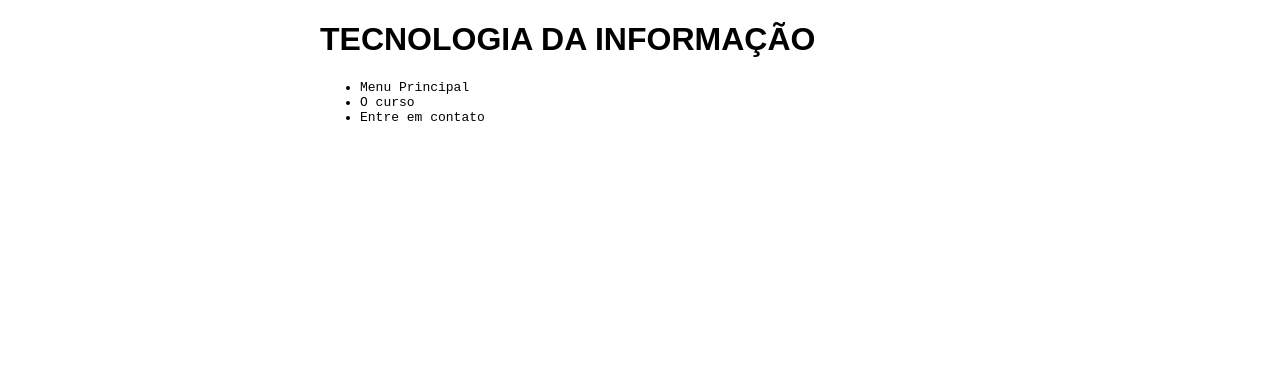
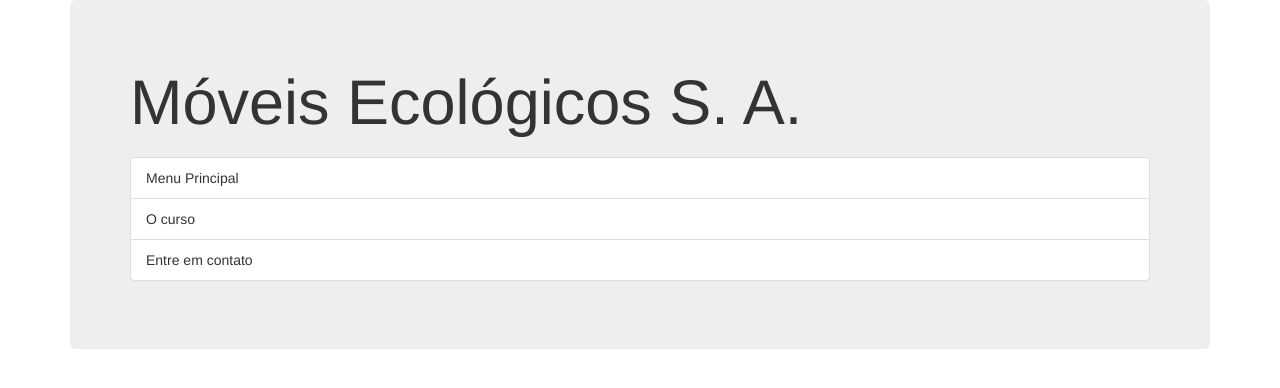
Before and after one commit to leonmax1717/tecinfo, a plain HTML site: page index.html in a window 1280 px wide. Drawn offline with nearby package versions, Linux system fonts and the light colour scheme.

Commit message:
novo index.html

```diff
--- a/estilo.css
+++ /dev/null
@@ -1,11 +0,0 @@
-h1{
-	font-family: sans-serif;
-}
-
-li{
-	font-family: monospace;
-}
-body{
-	width: 50%;
-	margin: auto;
-}
--- a/index.html
+++ b/index.html
@@ -1,23 +1,34 @@
 <!DOCTYPE html>
 <html>
 <head>
+	<!--tags meta ...-->
+	<link rel="stylesheet" href="estilo.css">
 	<meta charset="utf-8"/>
 	<meta name="description" content="TECINFO">
-	<meta name="keywords" content="TECNOLOGIA DA INFROMAÇÃO">
-	<!--- tags meta, link e title--->
-	<script src="principal.js"></script>
-	<link rel="stylesheet" href="estilo.css">
+	<meta name="keywords" content="TECNOLOGIA DA INFORMAÇÃO">
+	<script type="principal.js"></script>
+	<link rel="stylesheet" href="http://netdna.bootstrapcdn.com/bootstrap/3.1.1/css/bootstrap.min.css">
 	<title>Curso Tecinfo</title>
+
 </head>
 
 <body onload="trocaBanner();">
-	<!-- tag h1 -->
-	<h1>TECNOLOGIA DA INFORMAÇÃO</h1>
-	<ul>
-		<li>Menu Principal</li>
-		<li>O curso</li>
-		<li>Entre em contato</li>
-	</ul>
-	<h2 id="mensagem"> </h2>
+		<div class="container">
+			<div class="jumbotron">
+				<h1>Móveis Ecológicos S. A.</h1>
+					<h2 id="mensagem"></h2>
+						<ul class="list-group">
+							<li class="list-group-item">
+								Menu Principal
+							</li>
+							<li class="list-group-item">
+								O curso
+							</li>
+							<li class="list-group-item">
+								Entre em contato
+							</li>
+						</ul>
+			</div>
+		</div>
 </body>
 </html>
```
